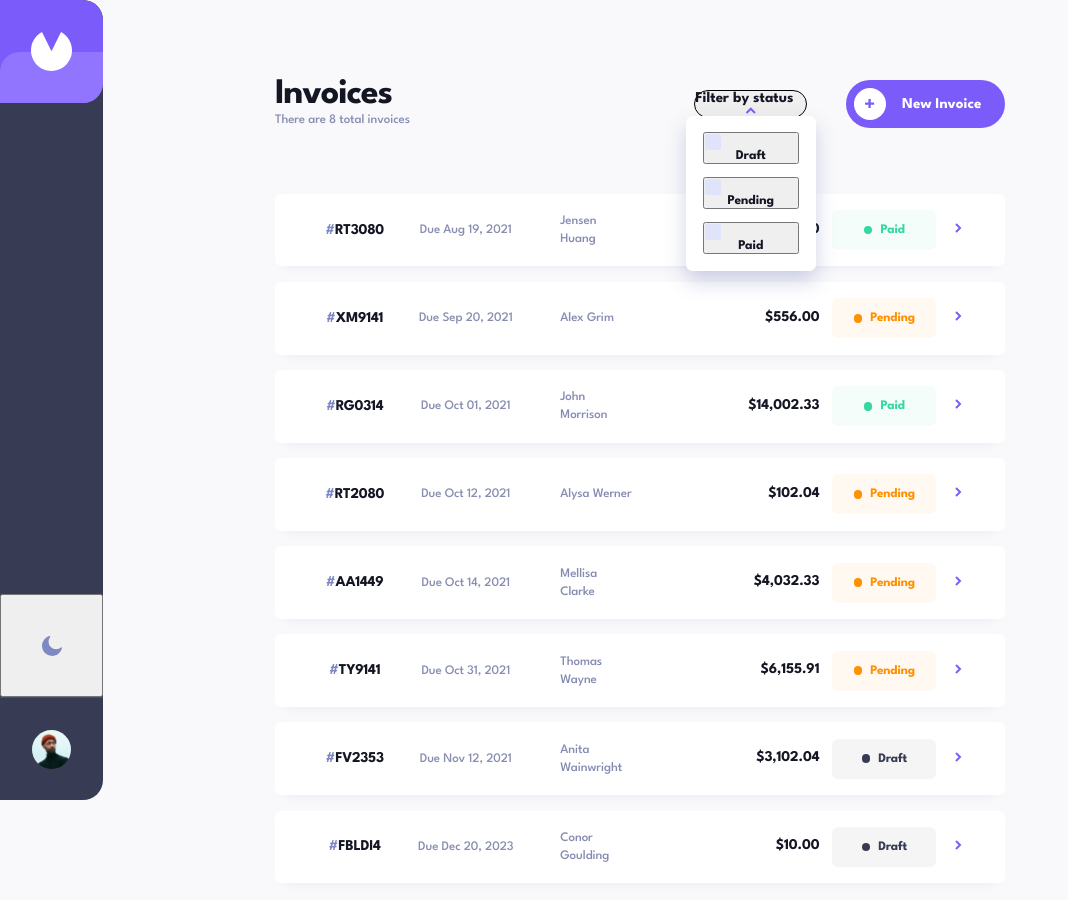
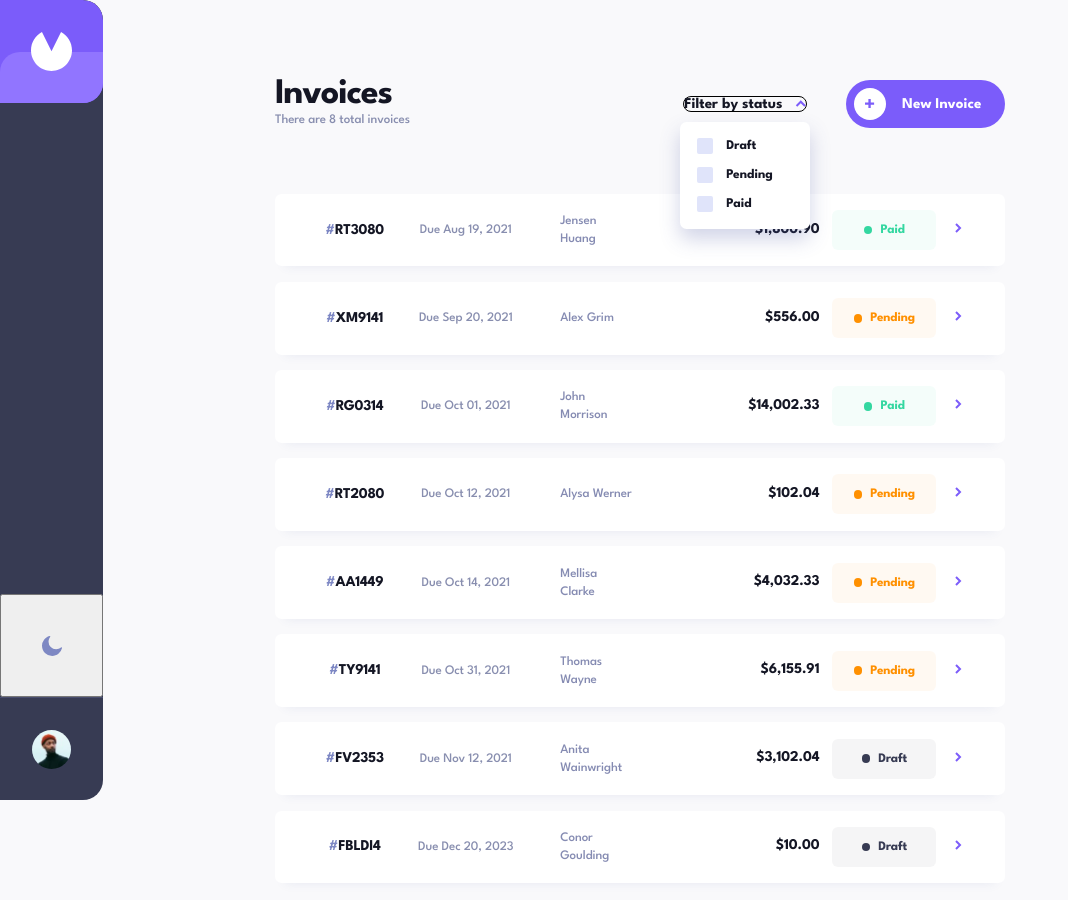
Before and after one commit to oduwoleeyinojuoluwa44/invoice-app, a React (Vite) app: page / in a window 1280 px wide. Both pictures are taken after a click on the button "Filter by status". Shown: the top 900 px of the page, without its empty margins (0-1068 px from the left). Built offline with nearby package versions, Linux system fonts and the light colour scheme.

Commit message:
fix(filter): Restore dropdown visual states
Keep the accessible button markup while preserving Figma-style trigger, hover, and checkbox states.

```diff
--- a/src/assets/styles/modules/dropdown.module.css
+++ b/src/assets/styles/modules/dropdown.module.css
@@ -1,11 +1,20 @@
 /* dropdown */
 .dropdown {
 	/* outline: 1px red solid; */
-	cursor: pointer;
 	position: relative;
 	display: flex;
 	align-items: center;
 	justify-content: center;
+}
+
+.dropdownTrigger {
+	border: 0;
+	background: transparent;
+	cursor: pointer;
+	display: flex;
+	align-items: center;
+	justify-content: center;
+	padding: 0;
 }
 
 .dropdown p {
@@ -45,19 +54,26 @@
 	gap: 1rem 0;
 }
 
-.dropdown .dropdownDialog > div > div:hover .checkbox {
+.dropdown .dropdownDialog > div > .dropdownOption:hover .checkbox,
+.dropdown .dropdownDialog > div > .dropdownOption:focus-visible .checkbox {
 	outline: 1px var(--primary) solid;
 }
 
-.dropdown .dropdownDialog > div > div:hover span {
+.dropdown .dropdownDialog > div > .dropdownOption:hover span,
+.dropdown .dropdownDialog > div > .dropdownOption:focus-visible span {
 	color: var(--primary);
 }
 
-.dropdown .dropdownDialog > div > div {
+.dropdownOption {
 	cursor: pointer;
 	display: flex;
 	align-items: center;
 	gap: 0 1rem;
+	border: 0;
+	background: transparent;
+	color: var(--text);
+	padding: 0;
+	text-align: left;
 }
 
 .dropdown .dropdownDialog span {
--- a/src/components/button/Dropdown.tsx
+++ b/src/components/button/Dropdown.tsx
@@ -103,6 +103,7 @@ const Dropdown = forwardRef<DropdownRef, DropdownProps>((props, ref) => {
 			<div className={styles.dropdown}>
 				<button
 					type='button'
+					className={styles.dropdownTrigger}
 					aria-haspopup='menu'
 					aria-expanded={isOpen}
 					onClick={() => {
@@ -138,6 +139,7 @@ const Dropdown = forwardRef<DropdownRef, DropdownProps>((props, ref) => {
 								return (
 									<button
 										type='button'
+										className={styles.dropdownOption}
 										role='menuitemcheckbox'
 										aria-checked={checked}
 										onClick={() => {
```
